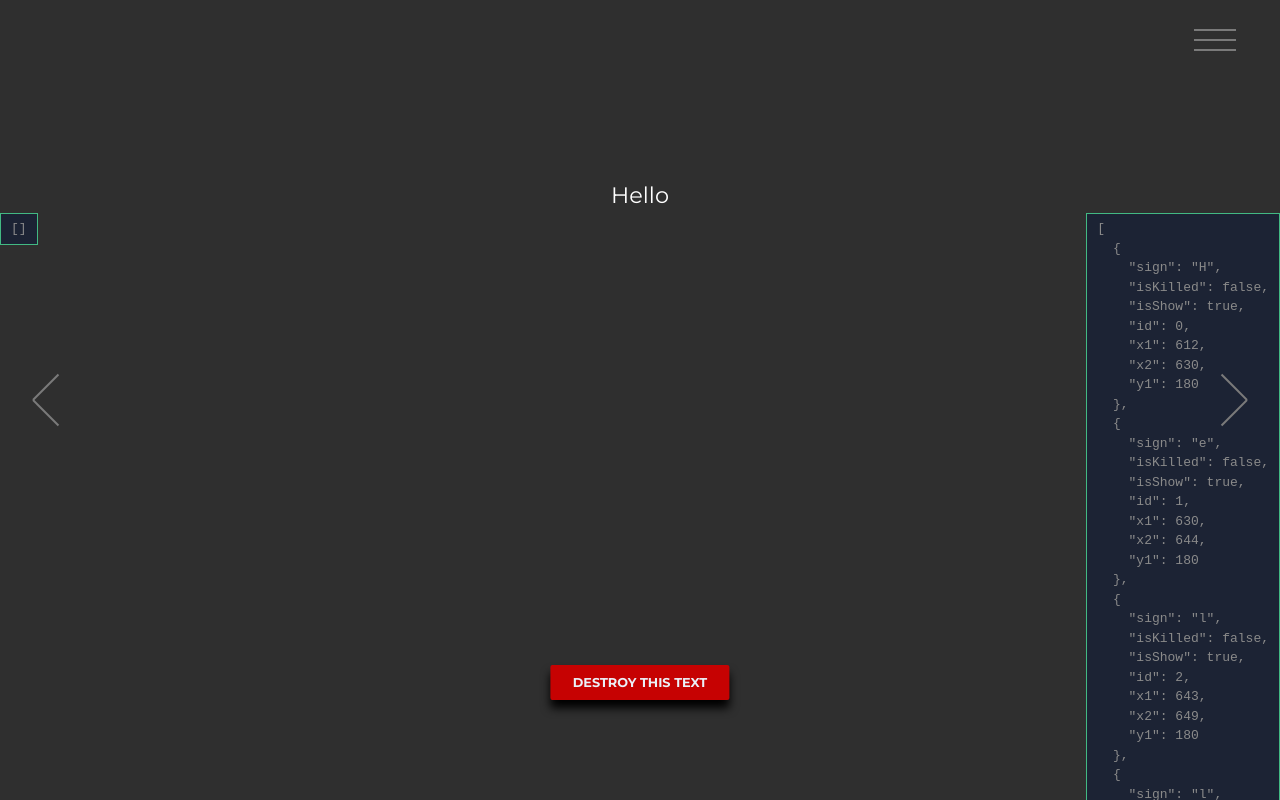
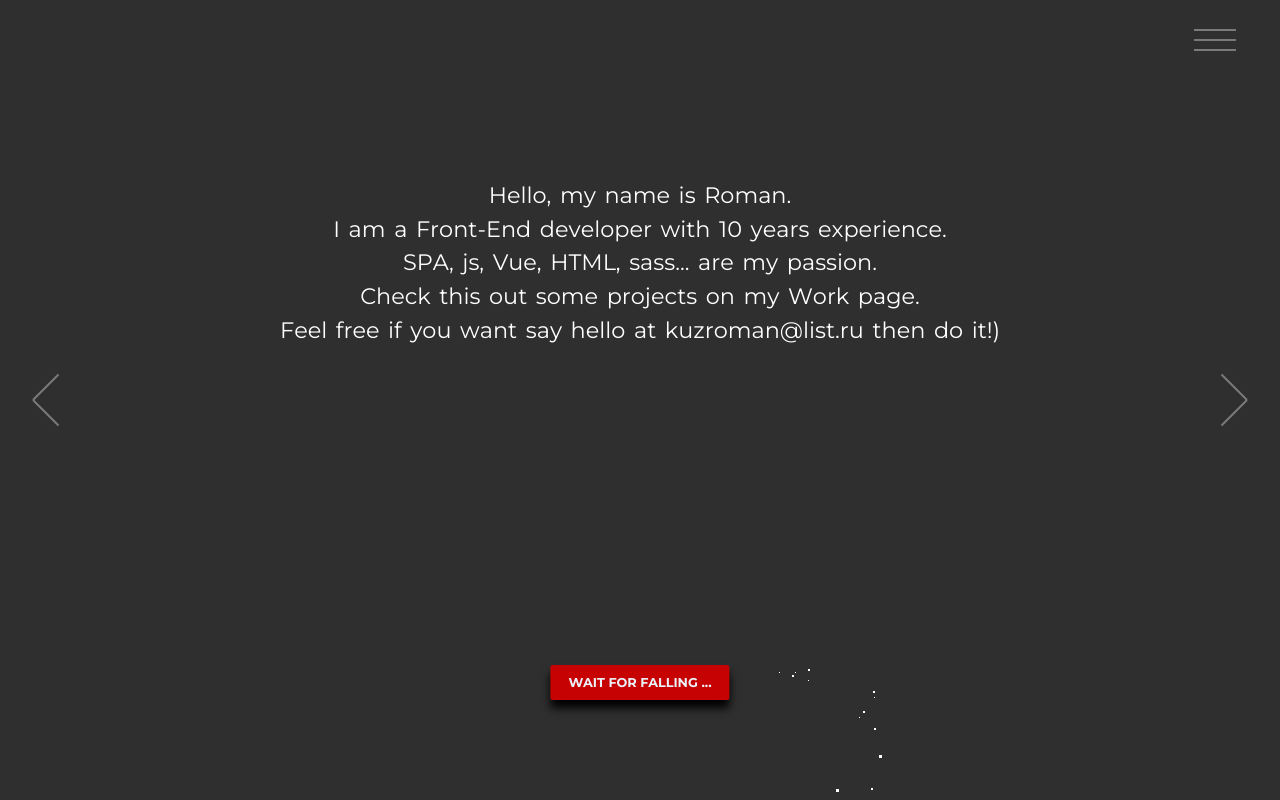
Before and after one commit to kuzroman/portfolio-3.0, a Vue app: page / in a window 1280 px wide. Shown: the top 800 px of the page. Built offline with nearby package versions, Linux system fonts and the light colour scheme.

Commit message:
refactor, add reset game

```diff
--- a/src/components/game/CanvasLetters.vue
+++ b/src/components/game/CanvasLetters.vue
@@ -19,7 +19,6 @@
       :seeds="seeds"
       :bullets="bullets"
       :letters="letters"
-      :shrapnel="shrapnel"
       @debug-input--pause="pause"
     />
   </div>
@@ -28,13 +27,13 @@
 <script>
 import Vue from 'vue'
 import { mapGetters, mapMutations } from 'vuex'
-import Canvas from './models/Canvas'
-import Seed from './models/Seed'
-import Bullet from './models/Bullet'
+import Canvas from './abstractions/Canvas'
+import Seed from './abstractions/Seed'
+import Bullet from './abstractions/Bullet'
 import DebugInput from './DebugInput.vue'
 import LetterTag from './LetterTag.vue'
 
-let intervalLetters, intervalSeed, intervalBullets
+let intervalLetters, intervalSeed, intervalBullets, animationId
 
 export default {
   name: 'CanvasLetters',
@@ -48,7 +47,6 @@ export default {
     return {
       letters: [],
       seeds: [],
-      shrapnel: [],
       bullets: [],
       numSeedsForOneLetter: 3,
       fps60: 16, // 1000/60
@@ -61,7 +59,7 @@ export default {
 
     description() {
       return this.isDebug
-        ? 'Hello'
+        ? 'Hello q'
         : 'Hello, my name is Roman.|' +
             'I am a Front-End developer with 10 years experience.|' +
             'SPA, js, Vue, HTML, sass... are my passion.|' +
@@ -82,7 +80,8 @@ export default {
     shot(shot) {
       let bullet = new Bullet(shot.x, shot.y)
       this.bullets.push(bullet)
-      this.startBulletMove()
+      // this.startBulletMove()
+      this.startAnimation()
     },
   },
   methods: {
@@ -96,7 +95,7 @@ export default {
         id: i,
       }))
     },
-    updateLetter(letter) {
+    setLetterPosition(letter) {
       Vue.set(this.letters, letter.id, letter)
     },
 
@@ -106,7 +105,7 @@ export default {
       intervalLetters = setInterval(() => {
         if (i <= this.letters.length - 1) {
           letter = this.letters[i]
-          this.letters[i].isShow = true
+          letter.isShow = true
           Vue.set(this.letters, i, letter)
         } else {
           clearInterval(intervalLetters)
@@ -114,74 +113,53 @@ export default {
         i++
       }, this.fps60)
     },
+
+    // data has position XY from LetterTag
     letterShowed(data) {
       let letter = this.letters[data.id]
-      this.updateLetter({ ...letter, ...data })
+      this.setLetterPosition({ ...letter, ...data })
       this.addSeed(data)
     },
-
-    addSeed(props) {
+    addSeed(props, type) {
       for (let i = 0; i < this.numSeedsForOneLetter; i++) {
-        let seed = new Seed(props.x1, props.y1)
+        let seed = new Seed(props.x1, props.y1, type)
         this.seeds.push(seed)
       }
     },
-    addShrapnel(props) {
-      // Array.from(Array(3),() => {})
-      for (let i = 0; i < this.numSeedsForOneLetter; i++) {
-        let shrapnel = new Seed(props.x1, props.y1)
-        this.shrapnel.push(shrapnel)
-      }
-    },
 
-    startSeedsFall() {
+    startAnimation() {
       this.setIsSeedsFall(true)
-      clearInterval(intervalSeed)
-      intervalSeed = setInterval(() => {
+      clearInterval(animationId)
+
+      animationId = setInterval(() => {
         if (this.isPaused) return
         this.canvas.clearCanvas(this.viewPortWidth, this.viewPortHeight)
+
         this.updateSeeds()
+        this.updateBullets()
         console.log(1)
-        if (!this.seeds.length) {
-          clearInterval(intervalSeed)
+
+        if (!this.seeds.length && !this.bullets.length) {
+          clearInterval(animationId)
           this.setIsSeedsFall(false)
-        }
-      }, this.fps60)
-    },
-    startBulletMove() {
-      clearInterval(intervalBullets)
-      intervalBullets = setInterval(() => {
-        if (this.isPaused) return
-        this.canvas.clearCanvas(this.viewPortWidth, this.viewPortHeight)
-        this.updateBullets()
-        this.updateShrapnel()
-        console.log(2)
-        if (!this.bullets.length && !this.shrapnel.length) {
-          clearInterval(intervalBullets)
         }
       }, this.fps60)
     },
 
     updateSeeds() {
-      this.seeds = this.seeds.filter((one) => {
-        one.updateSeed(this.barrier)
-        this.canvas.drawRect(one.x, one.y, one.size)
-        return !one.isStopped
+      this.seeds = this.seeds.filter((seed) => {
+        seed.update(this.barrier)
+        this.canvas.drawRect(seed.x, seed.y, seed.size)
+        return !seed.isStopped
       })
     },
-    updateShrapnel() {
-      this.shrapnel = this.shrapnel.filter((one) => {
-        one.updateShrapnel()
-        this.canvas.drawRect(one.x, one.y, one.size)
-        return !one.isStopped
-      })
-    },
+
     updateBullets() {
       this.bullets = this.bullets.filter((bullet) => {
-        bullet.updateBullet()
-        let lifeLetters = this.getLifeLetters()
-        if (lifeLetters.length) {
-          this.checkHits(bullet, lifeLetters)
+        bullet.update()
+        let aliveLetters = this.getLifeLetters()
+        if (aliveLetters.length) {
+          this.checkHits(bullet, aliveLetters)
         } else {
           this.setIsGameFinished(true)
         }
@@ -193,15 +171,15 @@ export default {
     getLifeLetters() {
       return this.letters.filter((letter) => !letter.isKilled)
     },
-    checkHits(bullet, lifeLetters) {
-      lifeLetters.forEach((letter) => {
+    checkHits(bullet, aliveLetters) {
+      aliveLetters.forEach((letter) => {
         if (
           bullet.y1 < letter.y1 &&
           ((bullet.x1 < letter.x1 && letter.x1 < bullet.x2) ||
             (bullet.x1 < letter.x2 && letter.x2 < bullet.x2))
         ) {
           letter.isKilled = true
-          this.addShrapnel({ x1: bullet.x1, y1: bullet.y1 })
+          this.addSeed({ x1: bullet.x1, y1: bullet.y1 }, 'shrapnel')
         }
       })
     },
@@ -220,7 +198,7 @@ export default {
       this.createCanvas()
       this.createLetters()
       this.startShowLetters()
-      this.startSeedsFall()
+      this.startAnimation()
     },
   },
   mounted() {
--- a/src/components/game/DebugInput.vue
+++ b/src/components/game/DebugInput.vue
@@ -1,6 +1,6 @@
 <template>
   <div class="debug-input">
-    <pre class="left">{{ [...seeds, ...bullets, ...shrapnel] }}</pre>
+    <pre class="left">{{ [...seeds, ...bullets] }}</pre>
     <pre class="right">{{ letters }}</pre>
   </div>
 </template>
@@ -13,7 +13,6 @@ export default {
     seeds: { type: Array, default: [] },
     bullets: { type: Array, default: [] },
     letters: { type: Array, default: [] },
-    shrapnel: { type: Array, default: [] },
   },
   data() {
     return {
--- a/src/components/game/MainGame.vue
+++ b/src/components/game/MainGame.vue
@@ -1,11 +1,16 @@
 <template>
-  <div class="main-game" @click="makeShot" @mousemove="moveShooter">
+  <div
+    class="main-game"
+    @click="makeShot"
+    @mousemove="moveShooter"
+    :key="mainGameKey"
+  >
     <CanvasLetters :isDebug="isDebug" :barrier="barrier" :shot="shot" />
     <ButtonPlay
       @button-play--mounted="setBarrier"
       @button-play--restart="restartGame"
     />
-    <StatusBar />
+    <StatusBar :time="time" />
     <!--    :handleClick="handleClick"-->
     <RobotShooter :shooterX="shooterX" ref="robotShooter" />
     <ScoreBoard />
@@ -32,21 +37,25 @@ export default {
   data() {
     return {
       barrier: null,
-      isDebug: true,
+      isDebug: false,
+      time: 5,
       shooterX: 0,
       shot: {},
+      mainGameKey: 0,
     }
   },
   computed: {
     ...mapGetters(['isGameFinished', 'isGameReady']),
   },
   methods: {
-    ...mapMutations(['setIsGameStart', 'setIsGameFinished']),
+    ...mapMutations(['setIsGameStart', 'resetStateGame']),
 
+    forceUpdateComponent() {
+      this.mainGameKey += 1
+    },
     restartGame() {
-      // restore letters ...
-      this.setIsGameStart(false)
-      this.setIsGameFinished(false)
+      this.resetStateGame()
+      this.forceUpdateComponent()
     },
     setBarrier(barrier) {
       this.barrier = barrier
--- a/src/components/game/StatusBar.vue
+++ b/src/components/game/StatusBar.vue
@@ -5,7 +5,7 @@
       <div class="status-bar--right">
         <IconTime />
         <IconShield />
-        <div class="time">{{ time }}s</div>
+        <div class="time">{{ haveTime }}s</div>
       </div>
     </div>
     <UI_Loader_line class="loader-Line" :percent="percent" />
@@ -24,18 +24,19 @@ export default {
   components: { UI_Loader_line, IconTime, IconShield },
   props: {
     score: { type: Number, default: 0 },
+    time: { type: Number, default: 30 },
   },
   data() {
     return {
-      time: 300,
       percent: 100,
+      haveTime: this.time,
     }
   },
   watch: {
     isGameStart() {
       intervalTime = setInterval(() => {
-        this.time -= 1
-        if (this.time <= 0 || this.isGameFinished) {
+        this.haveTime -= 1
+        if (this.haveTime <= 0 || this.isGameFinished) {
           this.setIsGameFinished(true)
           clearInterval(intervalTime)
         }
--- a/src/components/game/models/Bullet.js
+++ b/src/components/game/abstractions/Bullet.js
@@ -2,7 +2,7 @@
 //   Math.floor(Math.random() * (max - min + 1) + min)
 
 export default class Bullet {
-  #gravityY = 5 // getRandomInRange(5, 10)
+  #gravityY = 10 // getRandomInRange(5, 10)
   #ground = -20
 
   constructor(x, y) {
@@ -15,7 +15,7 @@ export default class Bullet {
     this.isStopped = false
   }
 
-  updateBullet() {
+  update() {
     if (this._isOverScreen()) {
       this.isStopped = true
       return
--- a/src/components/game/models/Seed.js
+++ b/src/components/game/abstractions/Seed.js
@@ -10,15 +10,22 @@ export default class Seed {
   #maxBounceNum = 5
   #revert = false
 
-  constructor(x1, y1) {
+  constructor(x1, y1, type = 'default') {
     this.x = x1 || 0
     this.y = y1 || 0
     this.size = getRandomInRange(1, 3)
     this.isStopped = false
     this.direction = Math.random() < 0.6 ? 1 : -1
+    this.type = type // default || shrapnel
   }
 
-  updateSeed(barrier) {
+  update(barrier) {
+    this.type === 'shrapnel'
+      ? this._updateShrapnel()
+      : this._updateSeed(barrier)
+  }
+
+  _updateSeed(barrier) {
     if (this._isBarrier(barrier)) {
       this.#revert = true
       this.#bounceNum += 1
@@ -35,7 +42,7 @@ export default class Seed {
     this._move()
   }
 
-  updateShrapnel() {
+  _updateShrapnel() {
     // if (this._isPlayer(player)) {
     //   this.y = this.#ground
     //   this.isStopped = true
--- a/src/store/game.js
+++ b/src/store/game.js
@@ -1,18 +1,22 @@
-// import Seed from '../components/game/models/Seed'
 // import Vue from 'vue'
+
+const defaultIsGameReady = false
+const defaultIsGameStart = false
+const defaultIsGameFinished = false
 
 export default {
   state: () => ({
     isSeedsFall: false,
-    isGameReady: false,
-    isGameStart: false,
-    isGameFinished: false,
+    isGameReady: defaultIsGameReady,
+    isGameStart: defaultIsGameStart,
+    isGameFinished: defaultIsGameFinished,
   }),
   getters: {
     isSeedsFall: (state) => state.isSeedsFall,
     isGameReady: (state) => state.isGameReady,
     isGameStart: (state) => state.isGameStart,
     isGameFinished: (state) => state.isGameFinished,
+    // shrapnel: (state) => state.shrapnel,
   },
   mutations: {
     setIsSeedsFall(state, bool) {
@@ -30,5 +34,10 @@ export default {
     // updateLetter(state, letter) {
     //   Vue.set(state.letters, letter.id, letter)
     // },
+    resetStateGame(state) {
+      state.isGameReady = defaultIsGameReady
+      state.isGameStart = defaultIsGameStart
+      state.isGameFinished = defaultIsGameFinished
+    },
   },
 }
```
Also changed, not shown: .eslintrc.json, src/components/game/abstractions/Canvas.js (renamed from src/components/game/models/Canvas.js), src/components/game/abstractions/Letter.js (renamed from src/components/game/models/Letter.js).
